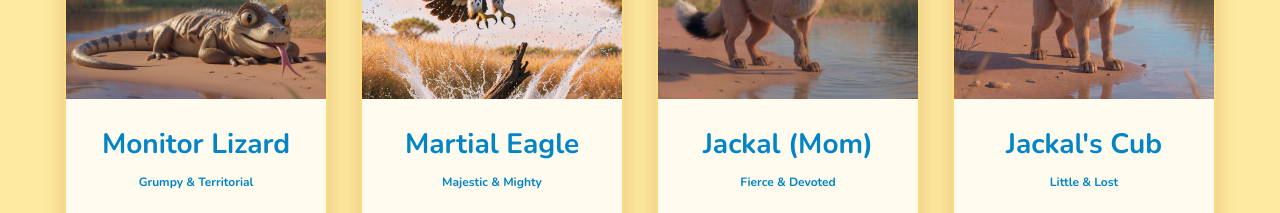
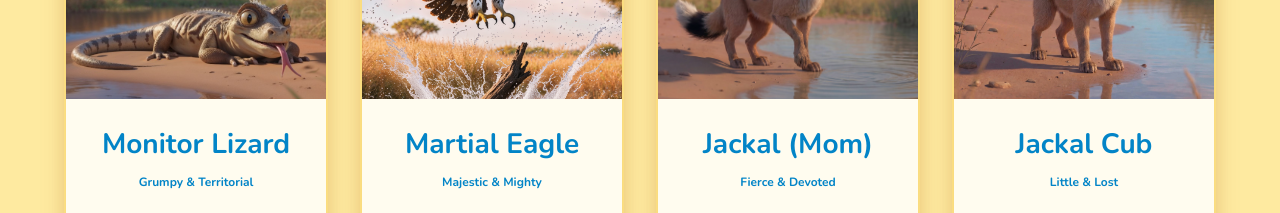
Before and after one commit to michelecameron21-art/Frankie-Henry-Website, a React (Vite) app: page / in a window 1280 px wide. Shown: the part 1780-1993 px from the top of the page. Built offline with nearby package versions, Linux system fonts and the light colour scheme.

Commit message:
Rename Jackal's Cub to Jackal Cub

```diff
--- a/src/components/SafariHeroes.jsx
+++ b/src/components/SafariHeroes.jsx
@@ -91,7 +91,7 @@ const heroes = [
     },
     {
         id: 'jackal-cub',
-        name: "Jackal's Cub",
+        name: 'Jackal Cub',
         tag: 'Little & Lost',
         role: 'THE LOST LITTLE CUB',
         description: 'Small, curious, and a little too adventurous for his own good. One wrong turn, one desperate cry for help - and the whole adventure begins.',
```
